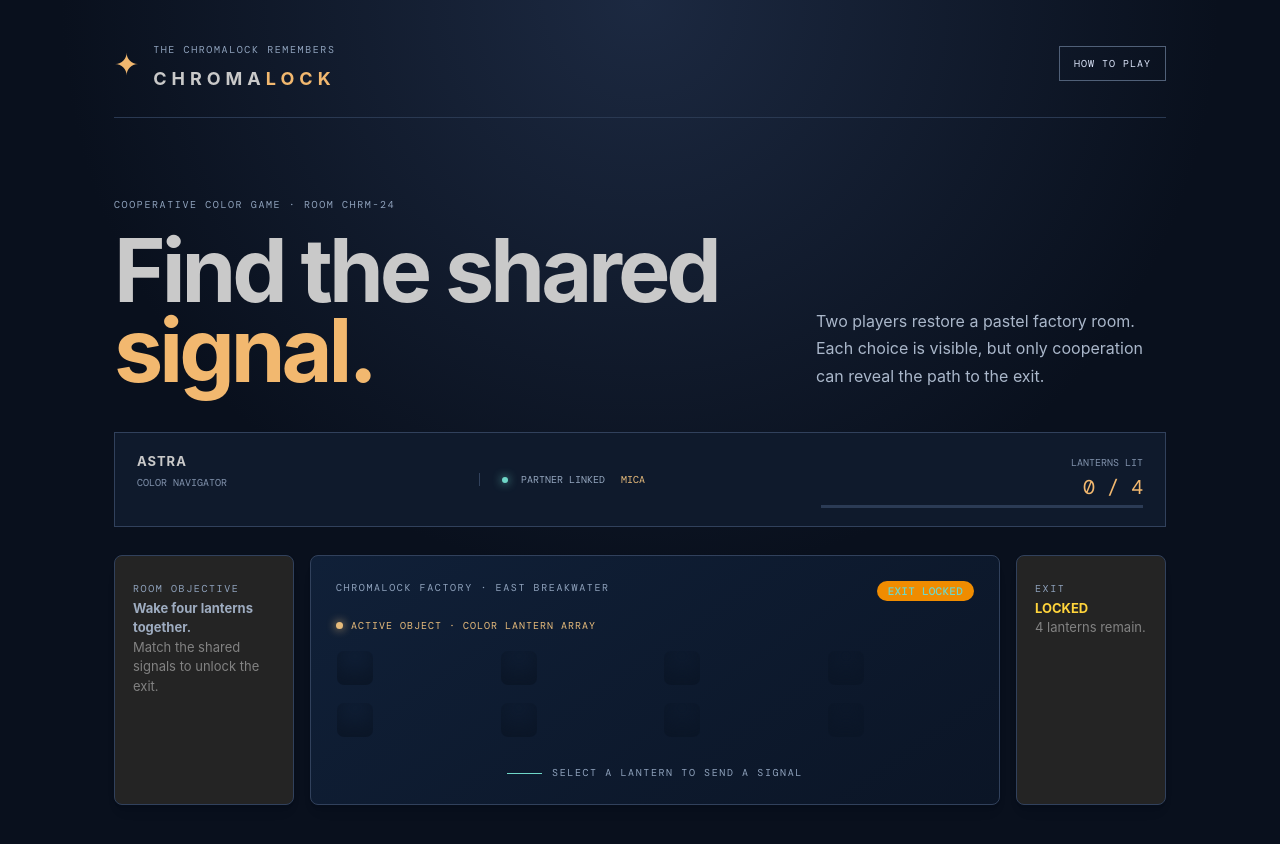
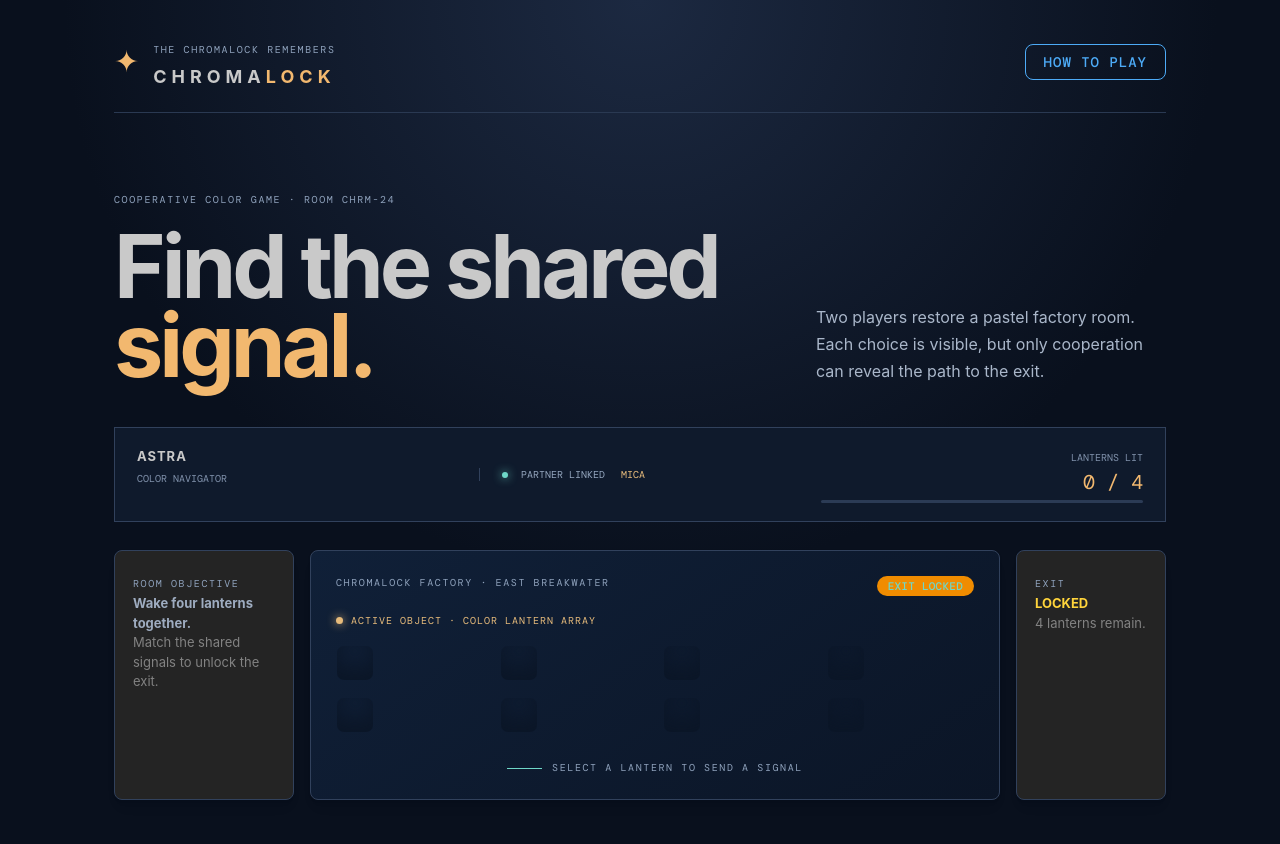
Before and after one commit to GemsForge/Chromalock, a React (Vite) app: page / in a window 1280 px wide. Shown: the top 844 px of the page. Built offline with nearby package versions, Linux system fonts and the light colour scheme.

Commit message:
feat(ui): #9 use Mantine shell components

```diff
--- a/src/app/App.tsx
+++ b/src/app/App.tsx
@@ -1,3 +1,4 @@
+import { Button, Modal, Progress, Text, Title } from '@mantine/core';
 import { useState } from 'react';
 import { ChromalockBoard } from '../features/constellation/components/ChromalockBoard';
 import { useChromalockGame } from '../features/constellation/model/useChromalockGame';
@@ -6,10 +7,10 @@ export function App() {
   const game = useChromalockGame();
   const [showRules, setShowRules] = useState(false);
   return <main className="app-shell">
-    <header className="masthead"><div className="sigil">✦</div><div><span className="kicker">THE CHROMALOCK REMEMBERS</span><h1>CHROMA<span>LOCK</span></h1></div><button className="help" onClick={() => setShowRules(true)}>HOW TO PLAY</button></header>
-    <section className="intro"><div><span className="kicker">COOPERATIVE COLOR GAME · ROOM {game.roomCode}</span><h2>Find the shared<br/><em>signal.</em></h2></div><p>Two players restore a pastel factory room. Each choice is visible, but only cooperation can reveal the path to the exit.</p></section>
-    <section className="hud"><div><b>{game.player.name}</b><small>{game.player.role}</small></div><div className="status"><i/> PARTNER LINKED <span>{game.partner.name}</span></div><div className="beacon"><small>LANTERNS LIT</small><strong>{game.litCount} / 4</strong><div><i style={{width:`${game.litCount*25}%`}}/></div></div></section>
+    <header className="masthead"><div className="sigil">✦</div><div><span className="kicker">THE CHROMALOCK REMEMBERS</span><Title order={1}>CHROMA<span>LOCK</span></Title></div><Button className="help" variant="outline" onClick={() => setShowRules(true)}>HOW TO PLAY</Button></header>
+    <section className="intro"><div><span className="kicker">COOPERATIVE COLOR GAME · ROOM {game.roomCode}</span><Title order={2}>Find the shared<br/><em>signal.</em></Title></div><Text component="p">Two players restore a pastel factory room. Each choice is visible, but only cooperation can reveal the path to the exit.</Text></section>
+    <section className="hud"><div><b>{game.player.name}</b><small>{game.player.role}</small></div><div className="status"><i/> PARTNER LINKED <span>{game.partner.name}</span></div><div className="beacon"><small>LANTERNS LIT</small><strong>{game.litCount} / 4</strong><Progress value={game.litCount * 25} color="yellow" /></div></section>
     <ChromalockBoard {...game} />
-    {showRules && <div className="modal-backdrop" onClick={() => setShowRules(false)}><div className="modal" onClick={e=>e.stopPropagation()}><button onClick={()=>setShowRules(false)}>×</button><span className="kicker">CHROMALOCK FIELD GUIDE</span><h3>Read the room together.</h3><p>Both players select lanterns. Matching colors wake the room and reveal the exit. Four correct connections complete the level.</p></div></div>}
+    <Modal opened={showRules} onClose={() => setShowRules(false)} title="CHROMALOCK FIELD GUIDE" centered><Text>Both players select lanterns. Matching colors wake the room and reveal the exit. Four correct connections complete the level.</Text></Modal>
   </main>;
 }
```
